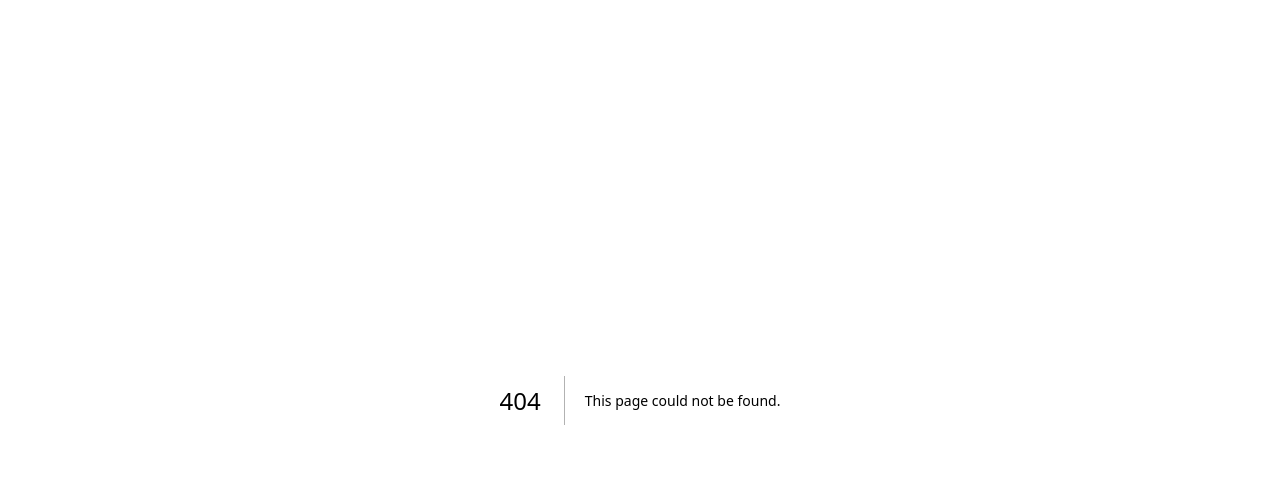
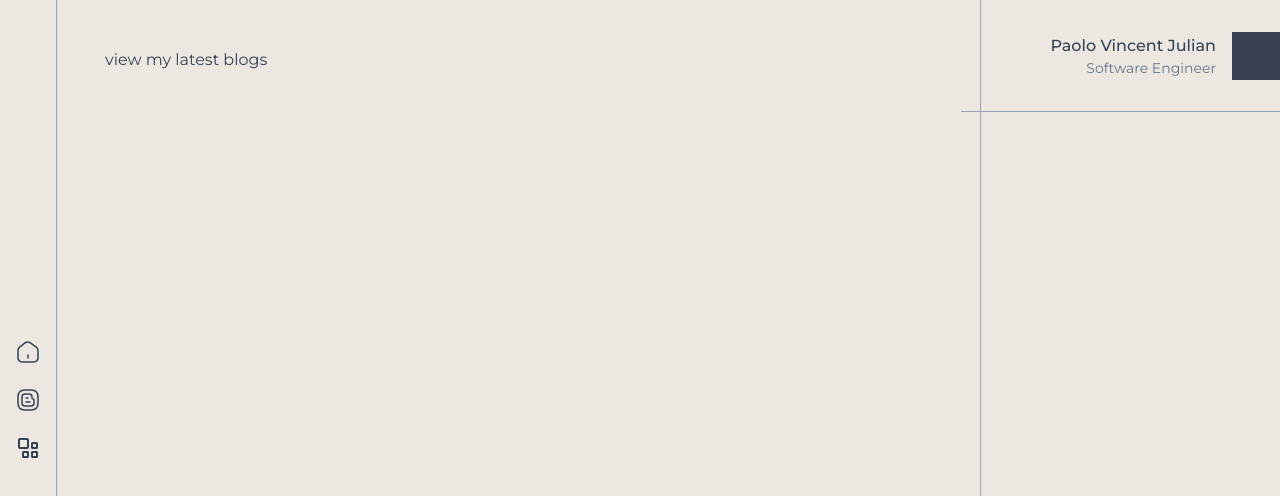
Before and after one commit to jhonnapy/jhonnagines, a Next.js app: page /blogs in a window 1280 px wide. Before the commit this address had no page. Shown: the top 496 px of the page. Built offline with nearby package versions, Linux system fonts and the light colour scheme.

Commit message:
feat: Add blog layout

```diff
--- /dev/null
+++ b/src/app/blogs/_components/blog-item.tsx
@@ -0,0 +1,11 @@
+import React, { FunctionComponent } from 'react';
+
+export type BlogItemProps = {
+  // No Props
+};
+
+const BlogItem: FunctionComponent<BlogItemProps> = (props) => {
+  return <div className=''></div>;
+};
+
+export default BlogItem;
--- /dev/null
+++ b/src/app/blogs/_components/icons/apps-icon.tsx
@@ -0,0 +1,30 @@
+import React, { FunctionComponent } from 'react';
+
+const AppsIcon: FunctionComponent<React.HtmlHTMLAttributes<SVGElement>> = (
+  props
+) => {
+  return (
+    <svg
+      fill='none'
+      height='24'
+      viewBox='0 0 24 24'
+      width='24'
+      xmlns='http://www.w3.org/2000/svg'
+      {...props}
+    >
+      <g
+        stroke='currentColor'
+        strokeLinecap='round'
+        strokeLinejoin='round'
+        strokeWidth='2'
+      >
+        <rect height='9' rx='1' width='9' x='3' y='3' />
+        <rect height='5' rx='.5' width='5' x='16' y='16' />
+        <rect height='5' rx='.5' width='5' x='16' y='7' />
+        <rect height='5' rx='.5' width='5' x='7' y='16' />
+      </g>
+    </svg>
+  );
+};
+
+export default AppsIcon;
--- /dev/null
+++ b/src/app/blogs/_components/icons/blogger-icon.tsx
@@ -0,0 +1,31 @@
+import React, { FunctionComponent } from 'react';
+
+const BloggerIcon: FunctionComponent<React.HtmlHTMLAttributes<SVGElement>> = (
+  props
+) => {
+  return (
+    <svg
+      fill='none'
+      height='24'
+      viewBox='0 0 24 24'
+      width='24'
+      xmlns='http://www.w3.org/2000/svg'
+      {...props}
+    >
+      <g stroke='currentColor' strokeWidth='1.5'>
+        <g strokeMiterlimit='10'>
+          <path d='m6 9v6c0 2 1 3 3 3h6c2 0 3-1 3-3v-3c0-.6-.4-1-1-1s-1-.4-1-1v-1c0-2-1-3-3-3h-4c-2 0-3 1-3 3z' />
+          <path d='m10 10h2' strokeLinecap='round' strokeLinejoin='round' />
+          <path d='m10 14h4' strokeLinecap='round' strokeLinejoin='round' />
+        </g>
+        <path
+          d='m15 22h-6c-5 0-7-2-7-7v-6c0-5 2-7 7-7h6c5 0 7 2 7 7v6c0 5-2 7-7 7z'
+          strokeLinecap='round'
+          strokeLinejoin='round'
+        />
+      </g>
+    </svg>
+  );
+};
+
+export default BloggerIcon;
--- /dev/null
+++ b/src/app/blogs/_components/icons/home-icon.tsx
@@ -0,0 +1,23 @@
+import React, { FunctionComponent } from 'react';
+
+const HomeIcon: FunctionComponent<React.HtmlHTMLAttributes<SVGElement>> = (
+  props
+) => {
+  return (
+    <svg
+      fill='none'
+      height='24'
+      viewBox='0 0 24 24'
+      width='24'
+      xmlns='http://www.w3.org/2000/svg'
+      {...props}
+    >
+      <g fill='currentColor'>
+        <path d='m17.79 22.75h-11.58c-2.74 0-4.96-2.23-4.96-4.97v-7.41c0-1.36003.84-3.07003 1.92-3.91003l5.39-4.2c1.62-1.259996 4.21-1.319996 5.89-.14l6.18 4.33c1.19.83 2.12 2.61 2.12 4.06003v7.28c0 2.73-2.22 4.96-4.96 4.96zm-8.31-19.31003-5.39 4.2c-.71.56-1.34 1.83-1.34 2.73003v7.41c0 1.91 1.55 3.47 3.46 3.47h11.58c1.91 0 3.46-1.55 3.46-3.46v-7.28c0-.96003-.69-2.29003-1.48-2.83003l-6.18-4.33c-1.14-.8-3.02-.76-4.11.09z' />
+        <path d='m12 18.75c-.41 0-.75-.34-.75-.75v-3c0-.41.34-.75.75-.75s.75.34.75.75v3c0 .41-.34.75-.75.75z' />
+      </g>
+    </svg>
+  );
+};
+
+export default HomeIcon;
--- /dev/null
+++ b/src/app/blogs/_components/nav-icon-btn.tsx
@@ -0,0 +1,35 @@
+import classNames from 'classnames';
+import React, { FunctionComponent } from 'react';
+
+export type NavIconButtonProps = {
+  name: string;
+} & React.HtmlHTMLAttributes<HTMLAnchorElement>;
+
+const NavIconButton: FunctionComponent<NavIconButtonProps> = ({
+  children,
+  name,
+  ...props
+}) => {
+  return (
+    <div className='relative'>
+      <a
+        {...props}
+        className='p-2 rounded-full transition-colors group hover:bg-slate-300 active:bg-slate-400 cursor-pointer flex items-center justify-center'
+        aria-haspopup='true'
+      >
+        <div className='group-active:scale-90'>{children}</div>
+        <div
+          className={classNames(
+            'absolute ml-1 left-full transition-opacity -translate-y-1/2 top-1/2 px-4 py-2 bg-gray-800/95 text-gray-50 rounded-lg',
+            'opacity-0 group-hover:opacity-100',
+            'pointer-events-none select-none'
+          )}
+        >
+          {name}
+        </div>
+      </a>
+    </div>
+  );
+};
+
+export default NavIconButton;
--- /dev/null
+++ b/src/app/blogs/layout.tsx
@@ -0,0 +1,67 @@
+import classNames from 'classnames';
+import type { Metadata } from 'next';
+import { Montserrat } from 'next/font/google';
+import Row from '@/components/layouts/row';
+import NavIconButton from './_components/nav-icon-btn';
+import HomeIcon from './_components/icons/home-icon';
+import BloggerIcon from './_components/icons/blogger-icon';
+import AppsIcon from './_components/icons/apps-icon';
+import Stack from '@/components/layouts/stack';
+
+const font = Montserrat({ subsets: ['latin'] });
+
+export const metadata: Metadata = {
+  title: 'Blogs | Paolo Julian',
+  description: 'Blog list of Paolo Julian',
+};
+
+export default function PortfolioLayout({
+  children,
+}: {
+  children: React.ReactNode;
+}) {
+  return (
+    <>
+      <div
+        className={classNames(
+          font.className,
+          'bg-main max-w-screen-xl mx-auto text-slate-700',
+          'relative'
+        )}
+      >
+        <Row>
+          <aside className='sticky top-0 left-0 h-screen border-r border-slate-400'>
+            <nav className='flex flex-col space-y-2 justify-center h-full p-2'>
+              <NavIconButton name='Home'>
+                <HomeIcon className='text-slate-700' />
+              </NavIconButton>
+              <NavIconButton name='Blogs'>
+                <BloggerIcon className='text-slate-700' />
+              </NavIconButton>
+              <NavIconButton name='Components'>
+                <AppsIcon className='text-slate-700' />
+              </NavIconButton>
+            </nav>
+          </aside>
+          <div className='flex-1'>{children}</div>
+          <div className='hidden lg:block w-[300px] h-screen sticky top-0 right-0 border-l border-slate-400'>
+            <Stack>
+              <div className='py-8 relative'>
+                <div className='w-[110%] absolute -left-5 bottom-0 border-b border-b-slate-400'></div>
+                <Row className='justify-end items-center space-x-4'>
+                  <Stack className='items-end'>
+                    <h4 className='font-medium'>Paolo Vincent Julian</h4>
+                    <h5 className='text-sm text-slate-500'>
+                      Software Engineer
+                    </h5>
+                  </Stack>
+                  <div className='w-12 h-12 bg-gray-700'></div>
+                </Row>
+              </div>
+            </Stack>
+          </div>
+        </Row>
+      </div>
+    </>
+  );
+}
--- /dev/null
+++ b/src/app/blogs/page.tsx
@@ -0,0 +1,17 @@
+import React, { FunctionComponent } from 'react';
+
+export type BlogsPageProps = {
+  // No Props
+};
+
+const BlogsPage: FunctionComponent<BlogsPageProps> = (props) => {
+  return (
+    <>
+      <div className='p-12'>
+        <h1>view my latest blogs</h1>
+      </div>
+    </>
+  );
+};
+
+export default BlogsPage;
--- a/src/app/portfolio/layout.tsx
+++ b/src/app/portfolio/layout.tsx
@@ -6,8 +6,8 @@ import { Montserrat } from 'next/font/google';
 const font = Montserrat({ subsets: ['latin'] });
 
 export const metadata: Metadata = {
-  title: 'Create Next App',
-  description: 'Generated by create next app',
+  title: 'Paolo Julian',
+  description: 'Paolo Vincent Julian portfolio website',
 };
 
 export default function PortfolioLayout({
```
Also changed, not shown: src/app/blogs/_components/sidebar.tsx (added).
